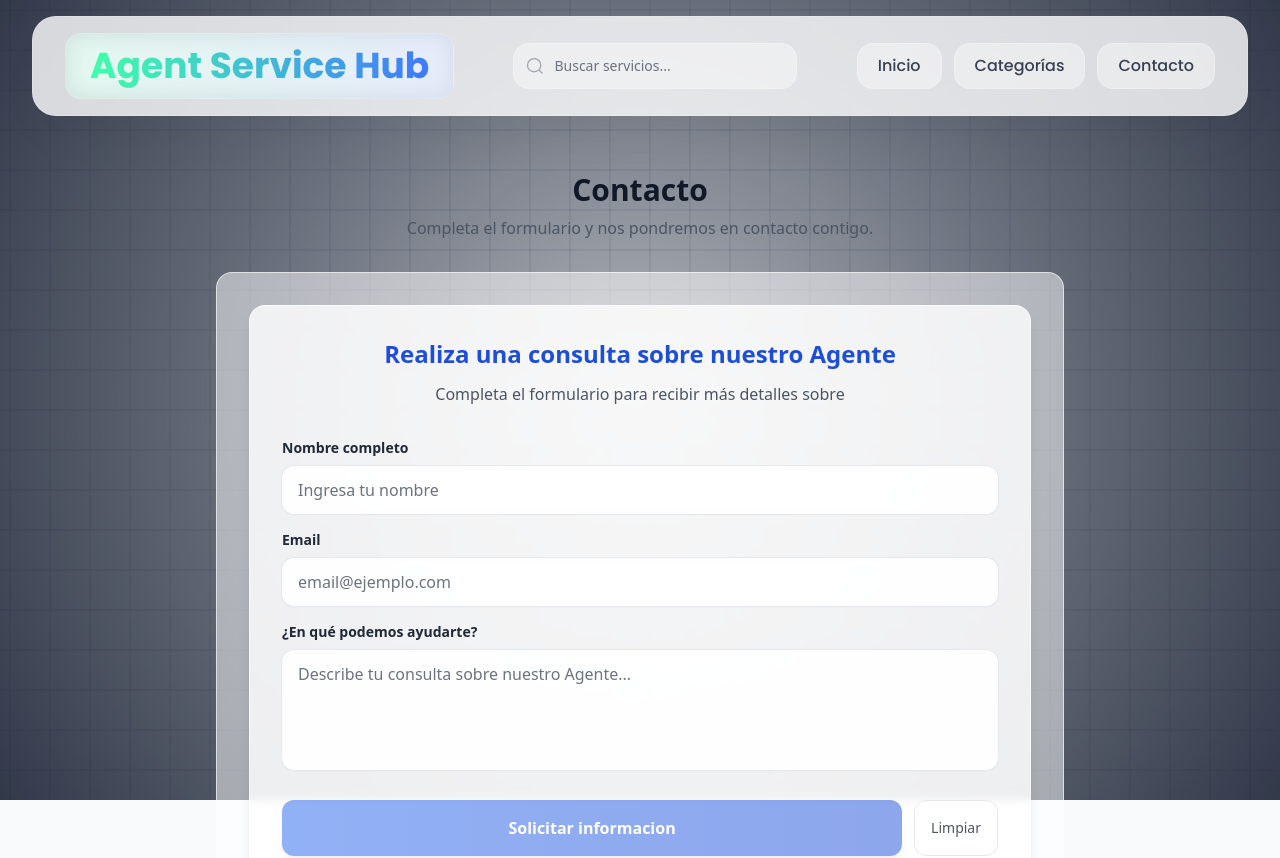
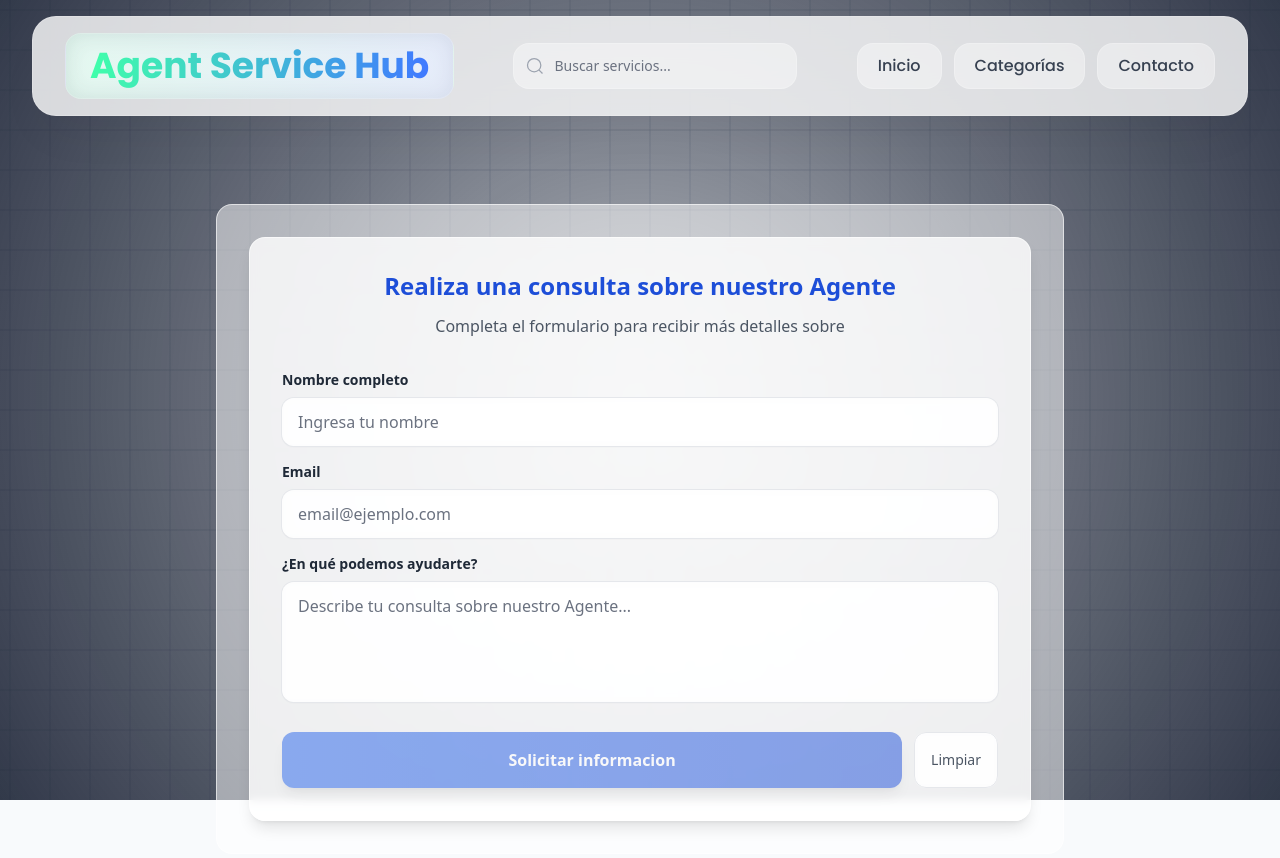
Before and after one commit to gonzalo-lopez834/bot-hub, a React (Vite) app: page /contact in a window 1280 px wide. Shown: the top 858 px of the page. Built offline with nearby package versions, Linux system fonts and the light colour scheme.

Commit message:
refactor: Remove header and description from Contact component for cleaner layout

```diff
--- a/src/components/Contact.jsx
+++ b/src/components/Contact.jsx
@@ -6,8 +6,6 @@ export default function Contact() {
     <Container>
       <div className="min-h-screen p-6 max-w-4xl mx-auto">
         <div className="text-center mb-8">
-          <h1 className="text-3xl font-bold text-gray-900 mb-2">Contacto</h1>
-          <p className="text-gray-600">Completa el formulario y nos pondremos en contacto contigo.</p>
         </div>
 
         <div className="bg-white/50 rounded-2xl p-8 border border-white/60">
```
